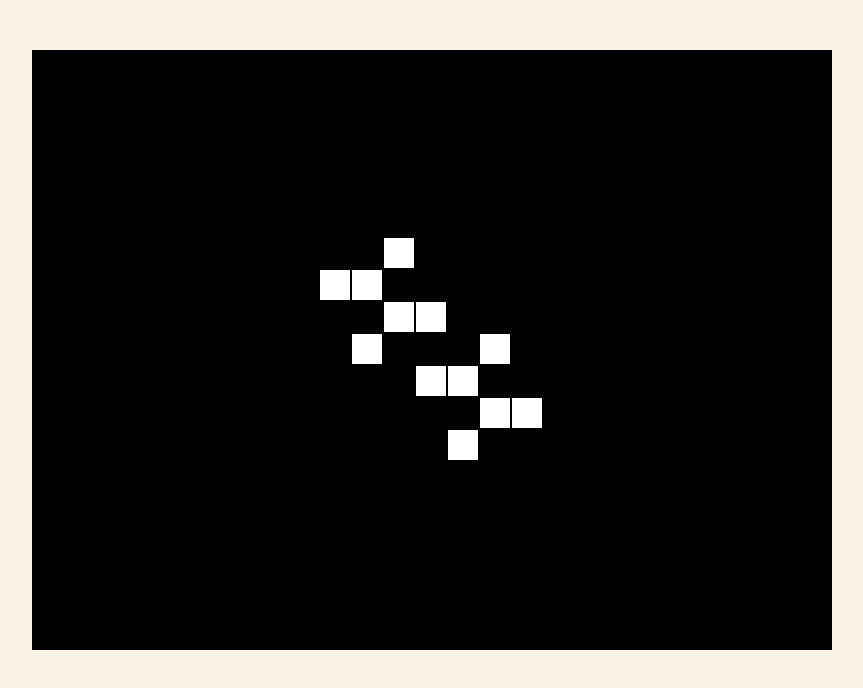
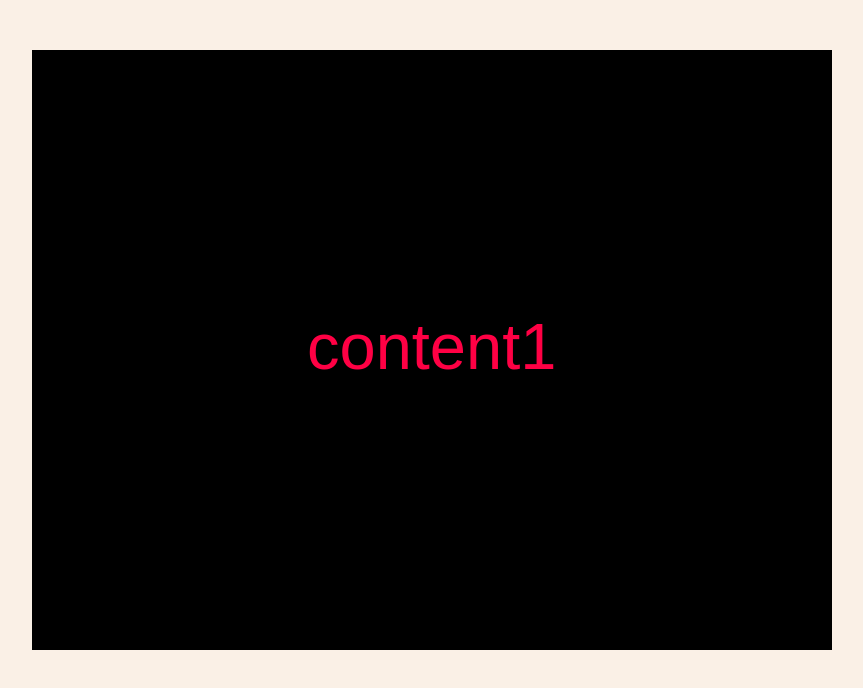
Before and after one commit to kraken007/lifeGame-gameCodeurJam3, a plain HTML site: page index.html in a window 1280 px wide. Shown: the whole page, without its empty margins (208-1071 px from the left). Drawn offline with Linux system fonts and the light colour scheme.

Commit message:
ajout game state intro prototype

```diff
--- a/index.html
+++ b/index.html
@@ -27,6 +27,27 @@
     <script type="text/javascript">
         //crée la fenetre de jeu
         var game = new Phaser.Game(800, 600, Phaser.CANVAS, 'game');
+
+        var intro = {
+            preload: function(){
+                game.load.image('cellule', './img/cellule.jpg');
+                this.tabText = Array('content1','content2');
+                this.text;
+                this.conteurText = 0;
+            },
+            create: function(){
+                this.text = game.add.text(game.world.centerX, game.world.centerY, this.tabText[this.conteurText], { font: "65px Arial", fill: "#ff0044", align: "center" });
+                this.text.anchor.setTo(0.5, 0.5);
+                game.input.onDown.addOnce(this.nextText, this);
+            },
+            update: function(){
+
+            },
+            nextText: function(){
+                this.conteurText += 1;
+                this.text.setText(this.tabText[this.conteurText]);
+            }
+        };
         var Play = {
             preload: function () {
                 game.load.image('cellule', './img/cellule.jpg');
@@ -202,8 +223,9 @@
         //                ]
         //add gamestate
         game.state.add('play', Play);
+        game.state.add('intro', intro);
         //premiere scene
-        game.state.start('play');
+        game.state.start('intro');
     </script>
 </body>
 
```
